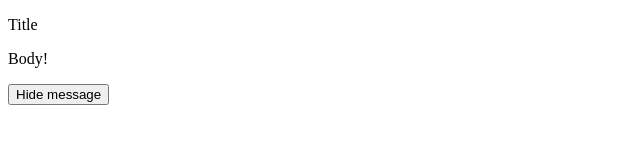
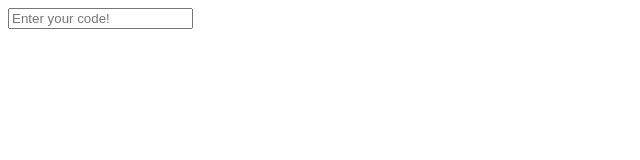
Before and after one commit to Jameshudson/learning-vuejs, a plain HTML site: page index.html in a window 1280 px wide. Shown: the whole page, without its empty margins (0-640 px from the left). Drawn offline with nearby package versions, Linux system fonts and the light colour scheme.

Commit message:
Coupon laracast expl

```diff
--- a/index.html
+++ b/index.html
@@ -11,9 +11,7 @@
 <body>
 
 <div id="app">
-    <article>
-        <message header="Title" message="Body!" v-show="isVisible" @close="isVisible = false"></message>
-    </article>
+    <coupon v-on:applied="onCouponAdded"></coupon>
 </div>
 
 
@@ -21,16 +19,33 @@
 
 <script>
 
-    Vue.component('message',{
-        props: ['header', 'message'],
-        template: `<div><p>{{ header }}</p><p>{{ message }}</p><button @click="$emit('close')">Hide message</button></div>`,
+    Vue.component('coupon',{
+        template: `<input placeholder="Enter your code!" type="text" @blur="onCouponAdded" v-model="coupon">`,
+
+        data() {
+
+            return {
+                coupon
+            }
+        },
+
+        methods: {
+            onCouponAdded() {
+                this.$emit('applied', this.coupon)
+            }
+        }
     })
 
 
     new Vue({
         el: '#app',
         data: {
-            isVisible: true
+
+        },
+        methods:{
+            onCouponAdded() {
+                alert("coupon added!");
+            }
         }
     })
 
```
